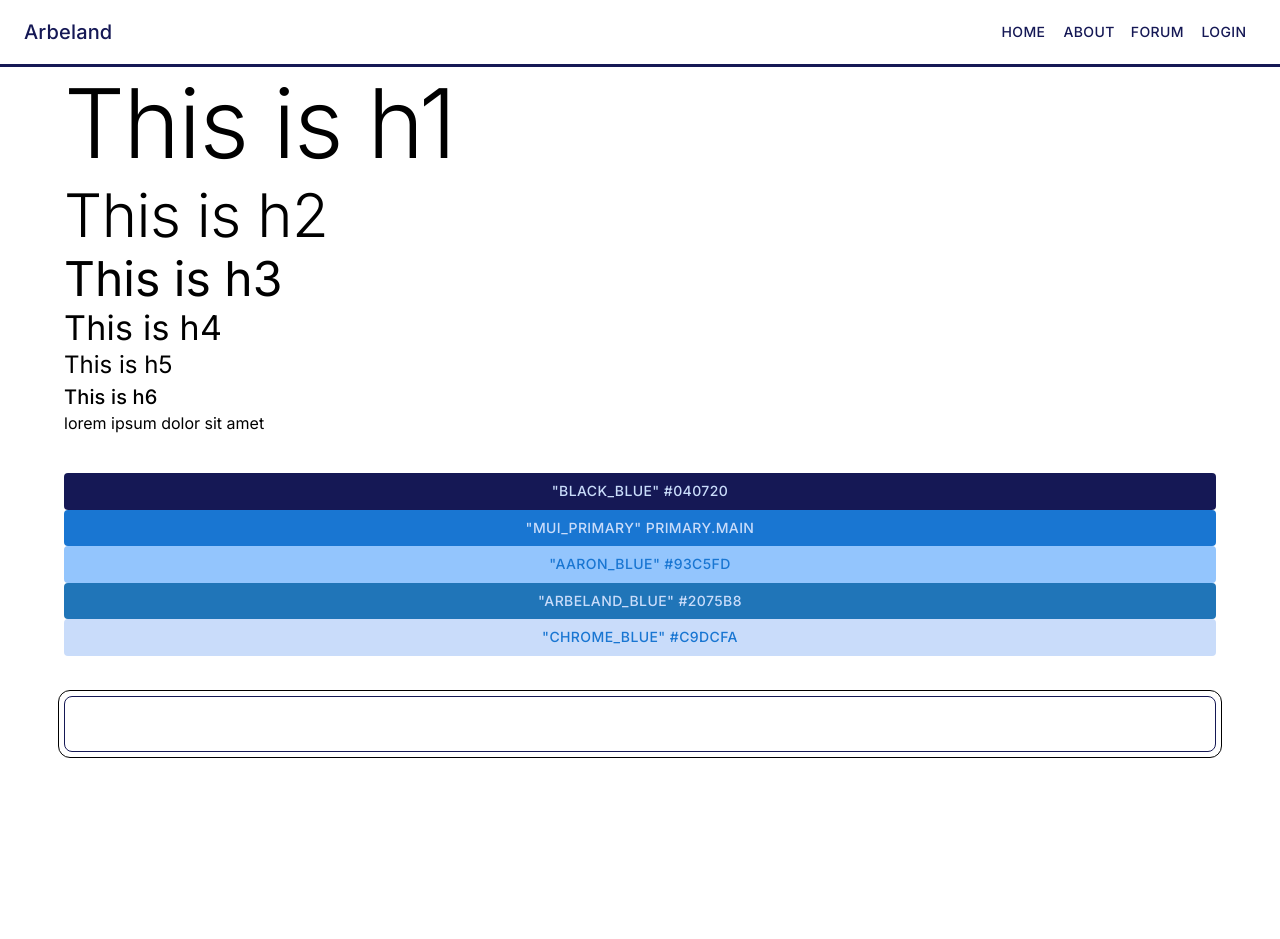
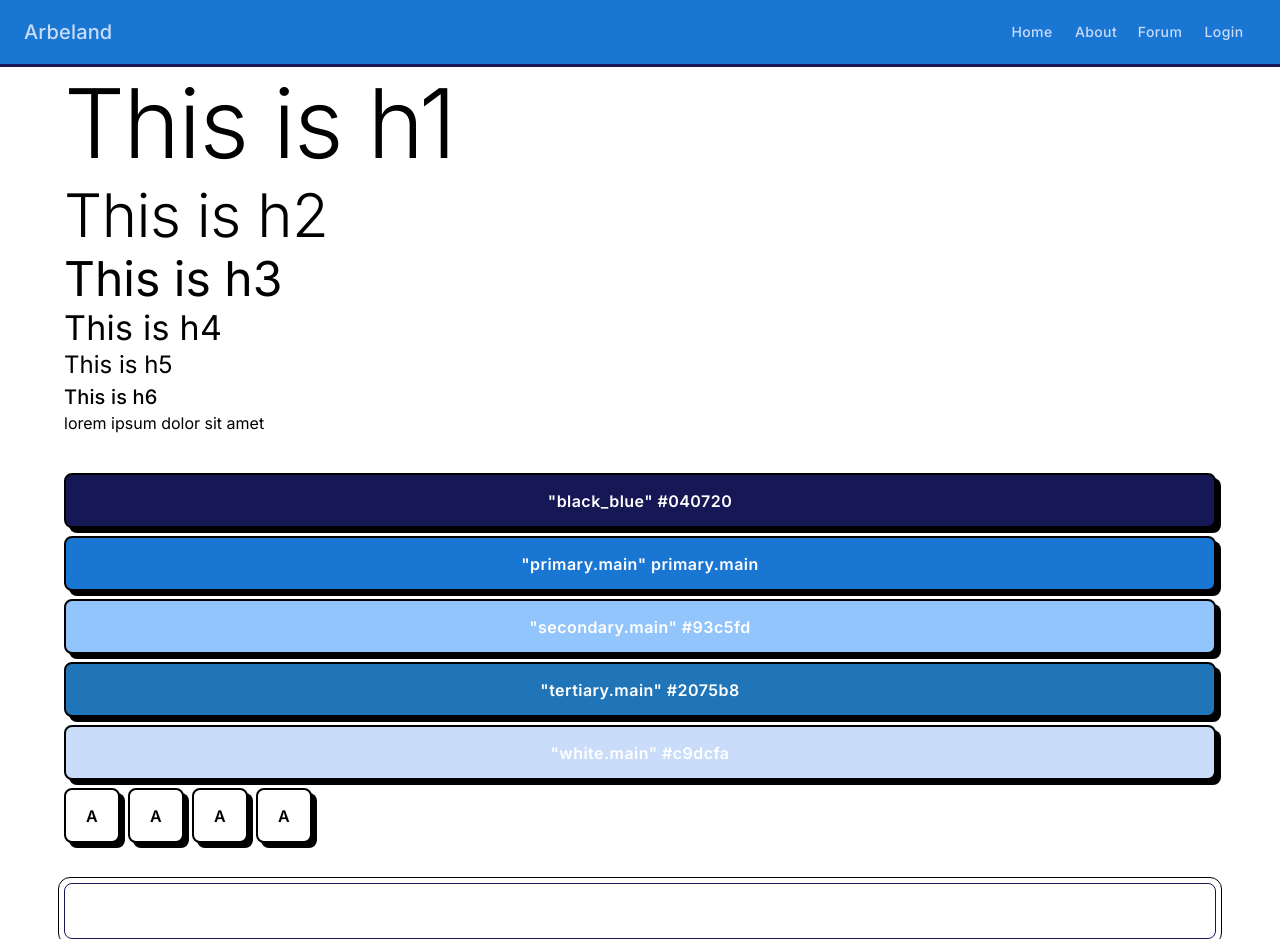
Before and after one commit to 44120N/Arbeland, a React (Vite) app: page /Arbeland/boilerplate in a window 1280 px wide. Before the commit the page ends 800 px from the top, so only its background shows below. Built offline with nearby package versions, Linux system fonts and the light colour scheme.

Commit message:
Navbar revamp & boilerplate

```diff
--- a/src/components/Navbar.jsx
+++ b/src/components/Navbar.jsx
@@ -8,6 +8,7 @@ import {
     Box,
 } from "@mui/material";
 import MenuIcon from "@mui/icons-material/Menu";
+import Dropdown from "./Dropdown";
 import { Link, Outlet } from "react-router-dom";
 import Drawer from "./Drawer";
 
@@ -46,20 +47,23 @@ const Navbar = () => {
             <AppBar
                 position="sticky"
                 sx={{
-                    backgroundColor: "transparent",
+                    backgroundColor: "primary.main",
                     boxShadow: "none",
                     borderBottom: "solid 3px",
                     borderColor: "black_blue.main",
-                    color: "black_blue.main",
+                    color: "white.main",
                 }}
             >
                 <Toolbar>
                     <Button
-                        color={'#000'}
+                        color={"#000"}
                         bgcolor={"#fff"}
                         bdcolor={"#000"}
                         onClick={() => setMobileOpen(true)}
-                        sx={{ display: { xs: "flex", sm: "none" }, padding: "1%" }}
+                        sx={{
+                            display: { xs: "flex", sm: "none" },
+                            padding: "1%",
+                        }}
                     >
                         <MenuIcon />
                     </Button>
@@ -76,16 +80,36 @@ const Navbar = () => {
                     </Typography>
 
                     <Box sx={{ display: { xs: "none", sm: "block" } }}>
-                        <MuiButton color="inherit" component={Link} to="/">
+                        <MuiButton
+                            color="inherit"
+                            component={Link}
+                            to="/"
+                            sx={{ textTransform: "capitalize" }}
+                        >
                             Home
                         </MuiButton>
-                        <MuiButton color="inherit" component={Link} to="/about">
+                        <MuiButton
+                            color="inherit"
+                            component={Link}
+                            sx={{ textTransform: "capitalize" }}
+                            to="/about"
+                        >
                             About
                         </MuiButton>
-                        <MuiButton color="inherit" component={Link} to="/forum">
+                        <MuiButton
+                            color="inherit"
+                            component={Link}
+                            sx={{ textTransform: "capitalize" }}
+                            to="/forum"
+                        >
                             Forum
                         </MuiButton>
-                        <MuiButton color="inherit" component={Link} to="/login">
+                        <MuiButton
+                            color="inherit"
+                            component={Link}
+                            sx={{ textTransform: "capitalize" }}
+                            to="/login"
+                        >
                             Login
                         </MuiButton>
                     </Box>
--- a/src/pages/Boilerplate.jsx
+++ b/src/pages/Boilerplate.jsx
@@ -1,6 +1,6 @@
-import { Stack, Typography, Container, Button, TextField } from "@mui/material";
+import { Stack, Typography, Container, TextField } from "@mui/material";
 import ColorPallete from "../components/ColorPalette";
-
+import Button from "../components/Button";
 export default function Boilerplate() {
     return (
         <>
@@ -17,28 +17,76 @@ export default function Boilerplate() {
                             lorem ipsum dolor sit amet
                         </Typography>
                     </Stack>
-                    <Stack>
+                    <Stack gap={1}>
                         <Button
-                            sx={{ bgcolor: "black_blue.main" }}
+                            bgcolor="black_blue.main"
+                            bdcolor="#000"
                             color="white"
                         >
                             "black_blue" #040720
                         </Button>
-                        <Button sx={{ bgcolor: "primary.main" }} color="white">
-                            "MUI_Primary" primary.main
+                        <Button
+                            bgcolor={"primary.main"}
+                            bdcolor={"#000"}
+                            color="white"
+                        >
+                            "primary.main" primary.main
                         </Button>
                         <Button
-                            sx={{ bgcolor: "secondary.main" }}
+                            bgcolor="secondary.main"
+                            bdcolor={"#000"}
                             color="primary"
                         >
-                            "Aaron_Blue" #93c5fd
+                            "secondary.main" #93c5fd
                         </Button>
-                        <Button sx={{ bgcolor: "tertiary.main" }} color="white">
-                            "Arbeland_Blue" #2075b8
+                        <Button
+                            bgcolor="tertiary.main"
+                            bdcolor={"#000"}
+                            color="white"
+                        >
+                            "tertiary.main" #2075b8
                         </Button>
-                        <Button sx={{ bgcolor: "white.main" }} color="primary">
-                            "Chrome_Blue" #c9dcfa
+                        <Button
+                            bgcolor="white.main"
+                            bdcolor={"#000"}
+                            color="primary"
+                        >
+                            "white.main" #c9dcfa
                         </Button>
+                        <Stack direction={"row"} gap={1}>
+                            <Button
+                                bgcolor={"#fff"}
+                                color="#000"
+                                bdcolor={"#000"}
+                                sx={{ width: "3.5em" }}
+                            >
+                                A
+                            </Button>
+                            <Button
+                                bgcolor={"#fff"}
+                                color="#000"
+                                bdcolor={"#000"}
+                                sx={{ width: "3.5em" }}
+                            >
+                                A
+                            </Button>
+                            <Button
+                                bgcolor={"#fff"}
+                                color="#000"
+                                bdcolor={"#000"}
+                                sx={{ width: "3.5em" }}
+                            >
+                                A
+                            </Button>
+                            <Button
+                                bgcolor={"#fff"}
+                                color="#000"
+                                bdcolor={"#000"}
+                                sx={{ width: "3.5em" }}
+                            >
+                                A
+                            </Button>
+                        </Stack>
                     </Stack>
                     <Stack>
                         <TextField
```
